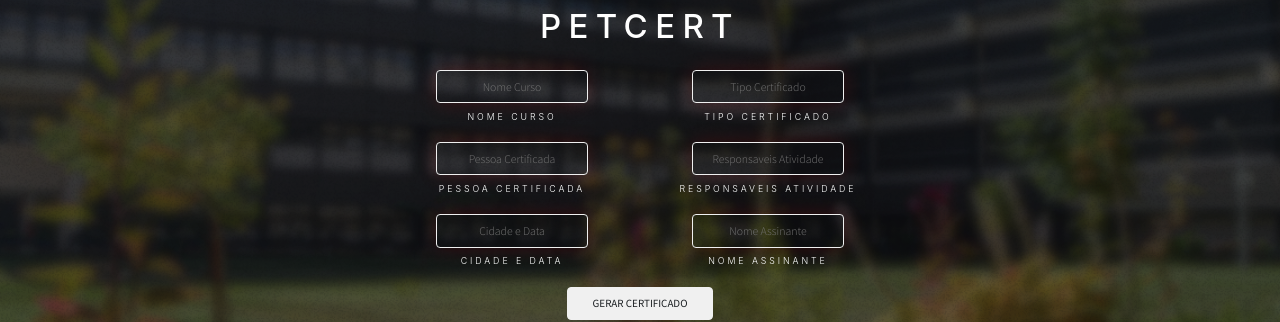
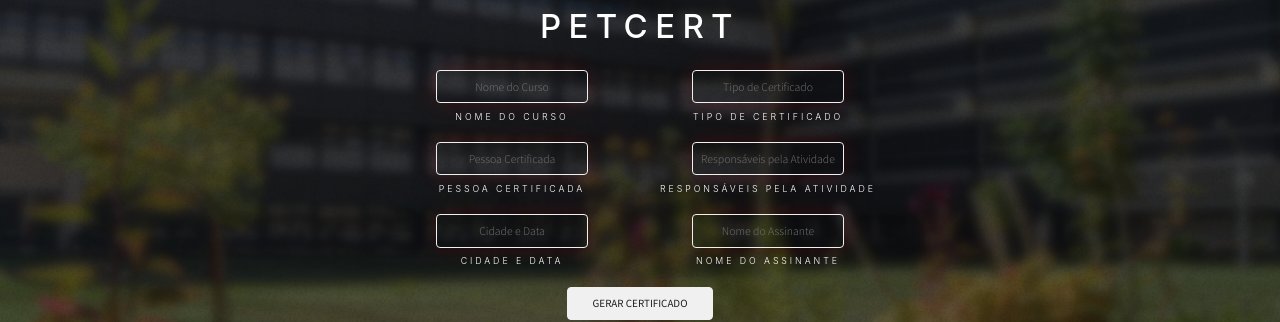
Before and after one commit to ImNotPETSIMC/PETCert_front-end, a React (Create React App) app: page / in a window 1280 px wide. Shown: the part 243-565 px from the top of the page. Built offline with nearby package versions, Linux system fonts and the light colour scheme; no server answers.

Commit message:
🎈 perf: change petcert inputs labels

```diff
--- a/src/PETCert.jsx
+++ b/src/PETCert.jsx
@@ -5,7 +5,7 @@ import { PDF64_API, BACKEND_API } from './getEnv';
 import './styles/PETCert.css';
 
 function PETCert() {
-    const inputNames = ["Nome Curso", "Tipo Certificado", "Pessoa Certificada", "Responsaveis Atividade", "Cidade e Data", "Nome Assinante"];
+    const inputNames = [{name: "Nome do Curso", value: "nome_curso"}, {name:"Tipo de Certificado", value:"tipo_certificado"}, {name: "Pessoa Certificada", value:"pessoa_certificada"}, {name: "Responsáveis pela Atividade", value: "responsaveis_atividade"}, { name: "Cidade e Data", value: "cidade_e_data"}, { name: "Nome do Assinante", value: "nome_assinante"}];
     const [inputValues, setInputValues] = useState({
         pessoa_certificada: "",
         nome_curso: "",
@@ -24,7 +24,7 @@ function PETCert() {
         <div className="PETCert">
             <h1>PETCERT</h1>
             <div id='inputs-container'>
-                {inputNames.map( (input) => { return <Input name={input} fn={handleChange}/> }  )   }
+                {inputNames.map((input) => { return <Input value={input.value} name={input.name} fn={handleChange}/> }  )   }
                 <button type="submit" id='getCertificate' onClick={() => { getCertificate(PDF64_API, BACKEND_API, inputValues); }}>GERAR CERTIFICADO</button>
             </div>
         </div>
--- a/src/components/Input.js
+++ b/src/components/Input.js
@@ -1,11 +1,9 @@
 export const Input = (props) => {
-  const aux = String(props.name).replace(" ", "_");
-  const id = String(aux).toLowerCase();
 
   return (
-    <div className="input-container" key={id}>
-      <input type="text" name={id} id={id} placeholder={props.name} onChange={props.fn} />
-      <label htmlFor={id}>{props.name.toUpperCase()}</label>
+    <div className="input-container">
+      <input type="text" name={props.value} id={props.value} placeholder={props.name} onChange={props.fn} />
+      <label htmlFor={props.value}>{props.name.toUpperCase()}</label>
     </div>
   );
 };
```
